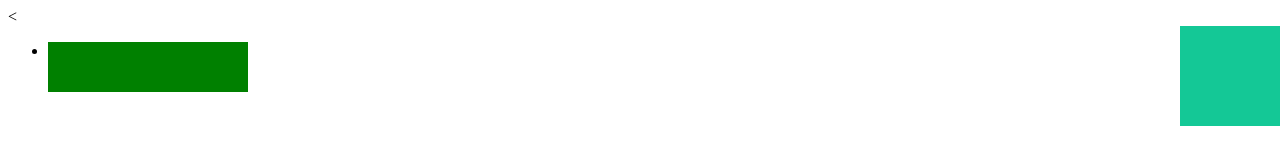
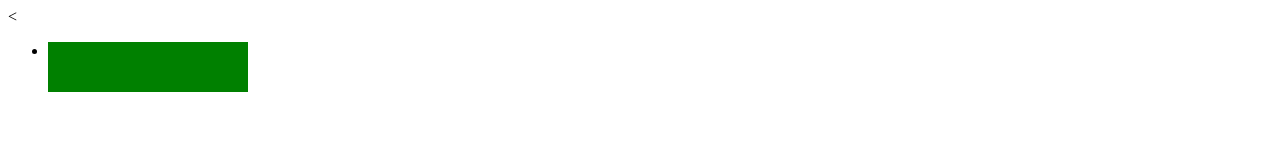
Before and after one commit to RadicalTeam/IFE-tasks, a plain HTML site: page 动画实验.html in a window 1280 px wide. Drawn offline with Linux system fonts and the light colour scheme.

Commit message:
deletepo

```diff
--- a/动画实验.html
+++ b/动画实验.html
@@ -13,23 +13,13 @@
 		margin-bottom: 20px;
 
 	}
-	#po{
-		background-color: rgb(20,200,150);
-		width:100px;
-		height:100px;
-		position: absolute;
-		right:0;
-		visibility: visible;
 
-	}
 	h1{
 		background-color:  transparent;
 		filter:alpha(opacity=20);
 	}
 </style>
 <body>
-<div id="po">
-</div>
 	<ul>
 		<li id="li1"></li>
 		</ul>
```
